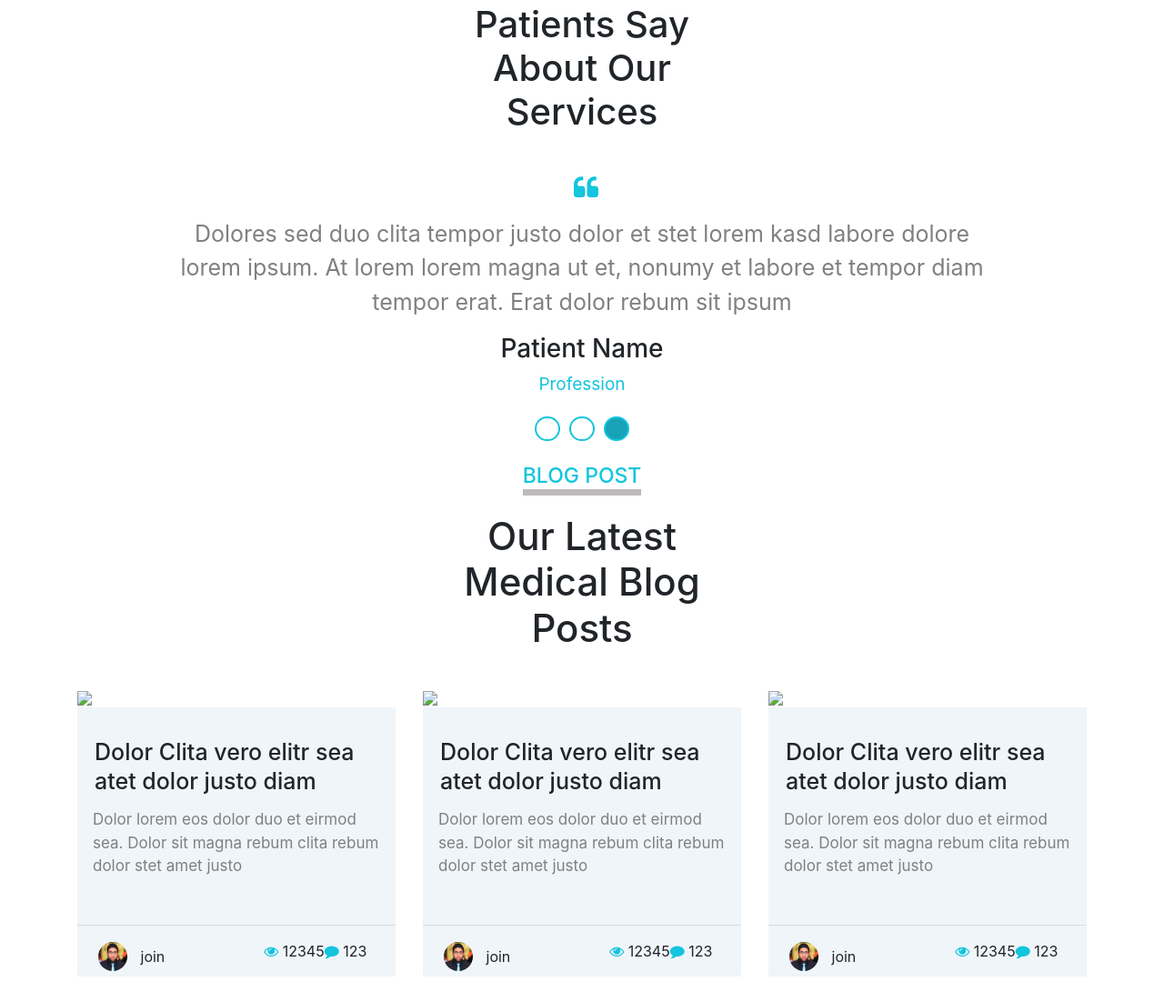
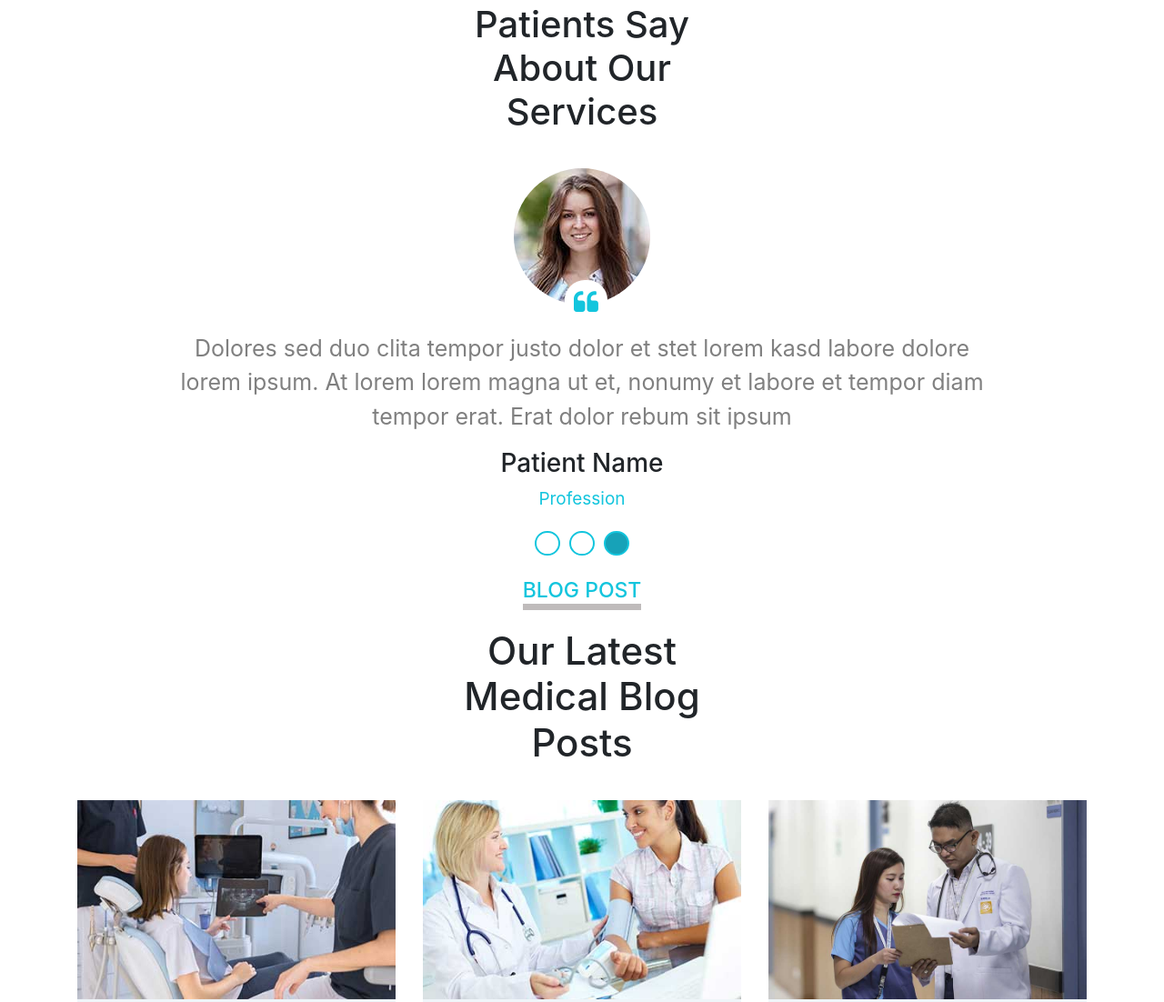
Before and after one commit to jaihuman/Hospital, a plain HTML site: page index.html in a window 1280 px wide. Shown: the part 5156-6258 px from the top of the page at 91% size. Drawn offline with Linux system fonts and the light colour scheme; the site is published under a folder, as on GitHub Pages, so addresses that start at the root find nothing.

Commit message:
Update index.html

```diff
--- a/index.html
+++ b/index.html
@@ -467,7 +467,7 @@
         </div>
         <div class=" col-12" style="text-align:center; margin:30px 0px">
             <div class="testm">
-              <img src="/img/testimonial-1.jpg" style="border-radius:80px;">
+              <img src="img/testimonial-1.jpg" style="border-radius:80px;">
            </div>
            <i class="logo fa fa-quote-left" aria-hidden="true"></i>
          </div>
@@ -498,7 +498,7 @@
       <div  class="row">
           <div class="col-md-4">
               <div class="resive">
-                    <img src="/img/price-1.jpg" style="width: 100%;">
+                    <img src="img/price-1.jpg" style="width: 100%;">
                  </div>
                  <div class="ng-blue">
                     <h5 class="danger">Dolor Clita vero elitr sea atet dolor justo diam</h5>
@@ -528,7 +528,7 @@
 
             <div class="col-md-4">
                 <div class="resive">
-                      <img src="/img/price-2.jpg" style="width: 100%;">
+                      <img src="img/price-2.jpg" style="width: 100%;">
                    </div>
                    <div class="ng-blue">
                       <h5 class="danger">Dolor Clita vero elitr sea atet dolor justo diam</h5>
@@ -561,7 +561,7 @@
 
             <div class="col-md-4">
                 <div class="resive">
-                      <img src="/img/blog-3.jpg" style="width: 100%;">
+                      <img src="img/blog-3.jpg" style="width: 100%;">
                    </div>
                    <div class="ng-blue">
                       <h5 class="danger">Dolor Clita vero elitr sea atet dolor justo diam</h5>
```
